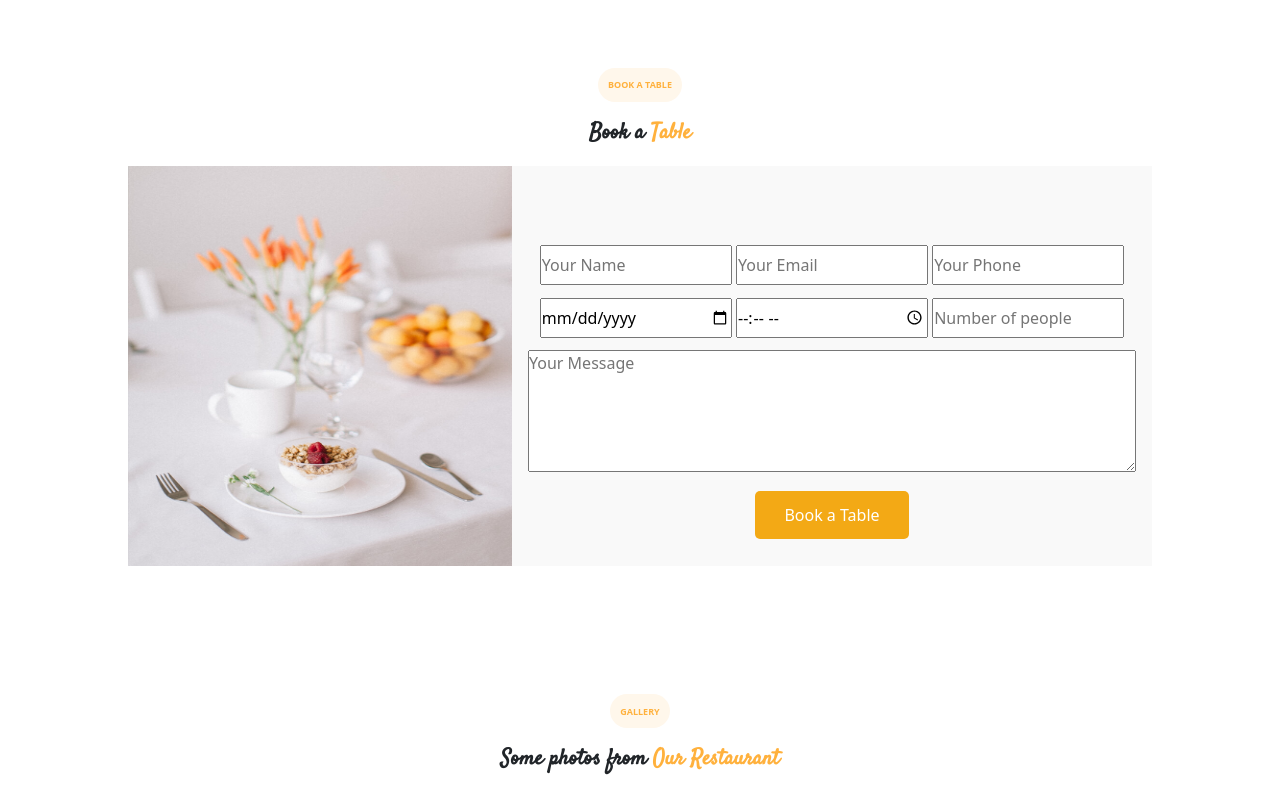
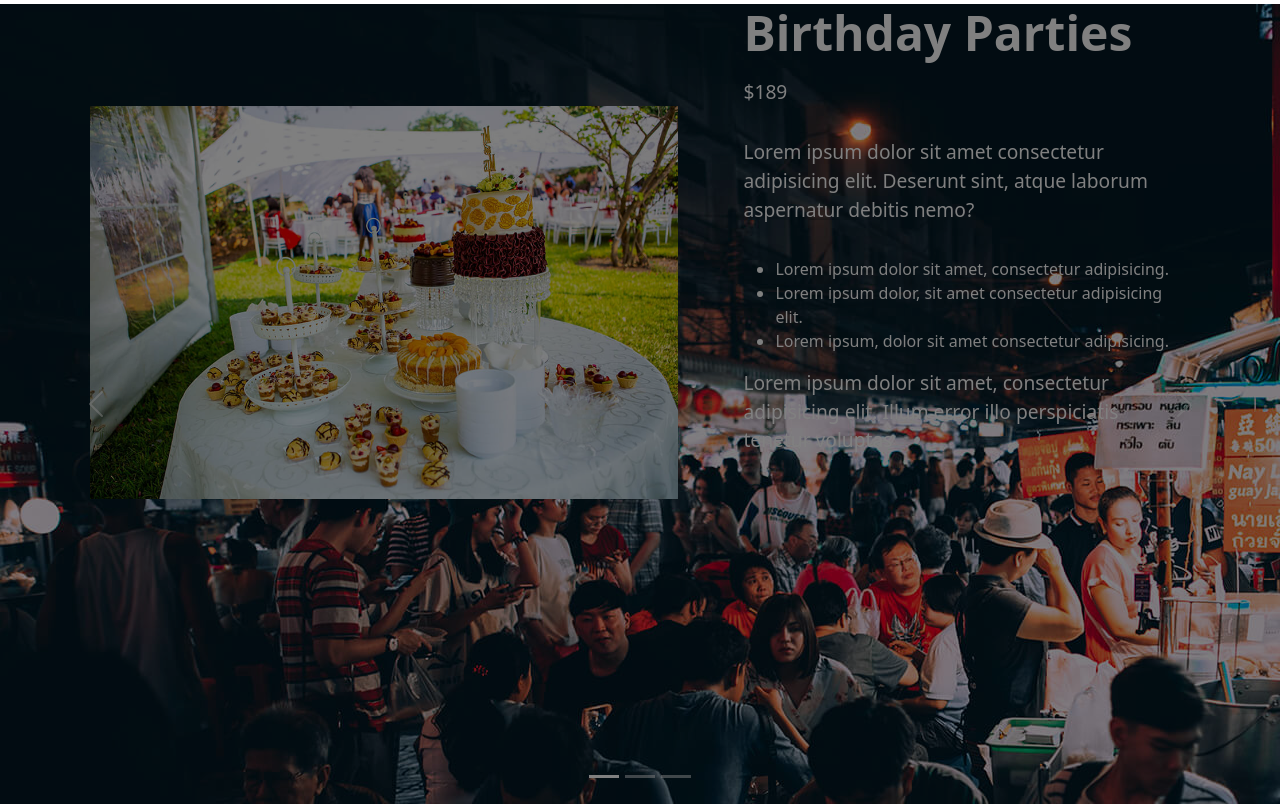
Before and after one commit to Aymen-zhr/Aymen_Zouhari_Final_Project_HTML_CSS, a website: page index.html in a window 1280 px wide. Shown: the part 2674-3480 px from the top of the page. Drawn offline with nearby package versions, Linux system fonts and the light colour scheme.

Commit message:
Enhance header styles and add carousel background
- Updated the .numb class in the header to change text color on hover and added a background color.
- Introduced .caro class with padding for carousel layout.
- Added .caro-bg class for carousel background image with brightness filter.
- Adjusted .carousel-img class to ensure images maintain brightness.

```diff
--- a/index.html
+++ b/index.html
@@ -190,7 +190,7 @@
       </div>
       <div class="cubescontainer">
         <div class="cubes">
-          <h2 class="text-orange">01</h2>
+          <h2 class="numb">01</h2>
           <p class="cubetitle">Lorem ipsum.</p>
           <p>
             Lorem ipsum dolor sit amet consectetur adipisicing elit. Quisquam,
@@ -198,7 +198,7 @@
           </p>
         </div>
         <div class="cubes">
-          <h2 class="text-orange">02</h2>
+          <h2 class="numb">02</h2>
           <p class="cubetitle">Ripellat Nihil</p>
           <p>
             Lorem ipsum dolor sit amet, consectetur adipisicing elit. Magni,
@@ -206,7 +206,7 @@
           </p>
         </div>
         <div class="cubes">
-          <h2 class="text-orange">03</h2>
+          <h2 class="numb">03</h2>
           <p>Ad ad velit qui</p>
           <p>
             Lorem ipsum dolor sit amet consectetur adipisicing elit. Commodi
@@ -269,7 +269,58 @@
     </section>
 
     <!-- Events (7ta nrj3 liha) -->
-    <section></section>
+      <section class="caro-bg">
+    <div id="carouselExampleCaptions" class="carousel slide">
+  <div class="carousel-indicators">
+    <button type="button" data-bs-target="#carouselExampleCaptions" data-bs-slide-to="0" class="active" aria-current="true" aria-label="Slide 1"></button>
+    <button type="button" data-bs-target="#carouselExampleCaptions" data-bs-slide-to="1" aria-label="Slide 2"></button>
+    <button type="button" data-bs-target="#carouselExampleCaptions" data-bs-slide-to="2" aria-label="Slide 3"></button>
+  </div>
+  <div class="carousel-inner">
+    <div class="carousel-item active d-flex caro">
+      <div class="carousel-img pt-4">
+        <img src="/public/img/events-slider/events-slider-1.jpg" class="" alt="...">
+      </div>
+      <div class="text-white">
+        <h2>Birthday Parties</h2>
+        <p>$189</p>
+        <p>Lorem ipsum dolor sit amet consectetur adipisicing elit. Deserunt sint, atque laborum aspernatur debitis nemo?</p>
+        <ul>
+          <li>Lorem ipsum dolor sit amet, consectetur adipisicing.</li>
+          <li>Lorem ipsum dolor, sit amet consectetur adipisicing elit.</li>
+          <li>Lorem ipsum, dolor sit amet consectetur adipisicing.</li>
+        </ul>
+        <p>Lorem ipsum dolor sit amet, consectetur adipisicing elit. Illum error illo perspiciatis tenetur voluptas</p>
+      </div>
+    </div>
+    <div class="carousel-item">
+      <img src="/public/img/events-slider/events-slider-2.jpg" class="d-block w-100" alt="...">
+      <div class="carousel-caption d-none d-md-block">
+        <h5>Second slide label</h5>
+        <p>Some representative placeholder content for the second slide.</p>
+      </div>
+    </div>
+    <div class="carousel-item">
+      <img src="/public/img/events-slider/events-slider-3.jpg" class="d-block w-100" alt="...">
+      <div class="carousel-caption d-none d-md-block">
+        <h5>Third slide label</h5>
+        <p>Some representative placeholder content for the third slide.</p>
+      </div>
+    </div>
+  </div>
+  <button class="carousel-control-prev" type="button" data-bs-target="#carouselExampleCaptions" data-bs-slide="prev">
+    <span class="carousel-control-prev-icon" aria-hidden="true"></span>
+    <span class="visually-hidden">Previous</span>
+  </button>
+  <button class="carousel-control-next" type="button" data-bs-target="#carouselExampleCaptions" data-bs-slide="next">
+    <span class="carousel-control-next-icon" aria-hidden="true"></span>
+    <span class="visually-hidden">Next</span>
+  </button>
+</div>
+  </section>
+
+
+
 
     <section class="booktable">
       <div class="bookTitle">
@@ -292,7 +343,7 @@
             <input type="number" placeholder="Number of people" />
           </div>
           <div>
-            <textarea placeholder="Your Message" cols="64" rows="5"></textarea>
+            <textarea placeholder="Your Message" cols="94" rows="5"></textarea>
           </div>
           <button>Book a Table</button>
         </div>
@@ -337,6 +388,32 @@
         </div>
       </div>
     </section>
+
+
+
+
+
+
+
+
+
+
+
+
+
+
+
+
+
+
+
+
+
+
+
+
+
+
   </body>
   <script
     src="https://cdn.jsdelivr.net/npm/bootstrap@5.3.8/dist/js/bootstrap.bundle.min.js"
--- a/src/sass/modules/home/_header.sass
+++ b/src/sass/modules/home/_header.sass
@@ -197,6 +197,11 @@
         .cubes
             background-color: rgb(249, 249, 249)
             padding: 4vw
+            .numb
+                color: #ffc451
+            &:hover
+                color: white
+                background-color: $orange
             .cubetitle
                 font-size: 1.2vw
                 font-family: 'Satisfy', sans-serif
@@ -291,3 +296,16 @@
     img
         width: 24.9vw
         height: 34vh
+
+.caro
+    padding-inline: 7vw
+
+.caro-bg
+    background-image: url("../img/events-bg.jpg")
+    height: 100vh
+    filter: brightness(50%)
+
+.carousel-img
+    filter: brightness(100%) !important
+    img
+        width: 90%
```
Also changed, not shown: public/css/app.css, 2 other files.
